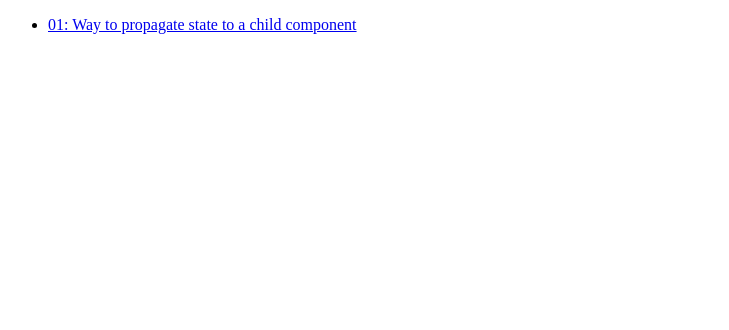
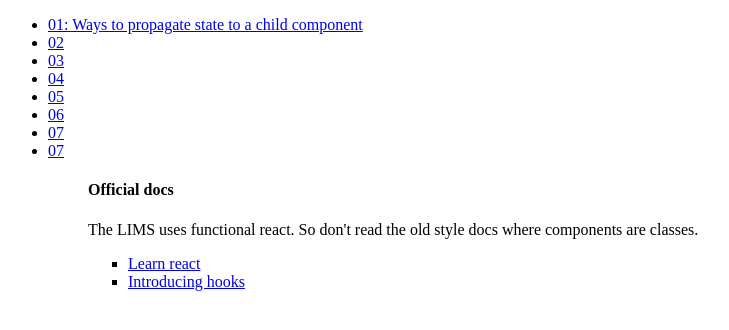
Before and after one commit to APG-lab/react-examples, a plain HTML site: page index.html in a window 1280 px wide. Shown: the whole page, without its empty margins (0-729 px from the left). Drawn offline with Linux system fonts and the light colour scheme.

Commit message:
add links

```diff
--- a/index.html
+++ b/index.html
@@ -5,7 +5,20 @@
 	</head>
 	<body>
 		<ul>
-			<li><a href="test01.html">01: Way to propagate state to a child component</a></li>
+			<li><a href="test01.html">01: Ways to propagate state to a child component</a></li>
+			<li><a href="test02.html">02</a></li>
+			<li><a href="test03.html">03</a></li>
+			<li><a href="test04.html">04</a></li>
+			<li><a href="test05.html">05</a></li>
+			<li><a href="test06.html">06</a></li>
+			<li><a href="test07.html">07</a></li>
+			<li><a href="test08.html">07</a></li>
 		<ul>
+		<h4> Official docs</h4>
+		<p>The LIMS uses functional react. So don't read the old style docs where components are classes.</p>
+		<ul>
+			<li><a href="https://beta.reactjs.org/learn">Learn react</a></li>
+			<li><a href="https://reactjs.org/docs/hooks-intro.html">Introducing hooks</a></li>
+		</ul>
 	</body>
 </html>
```
